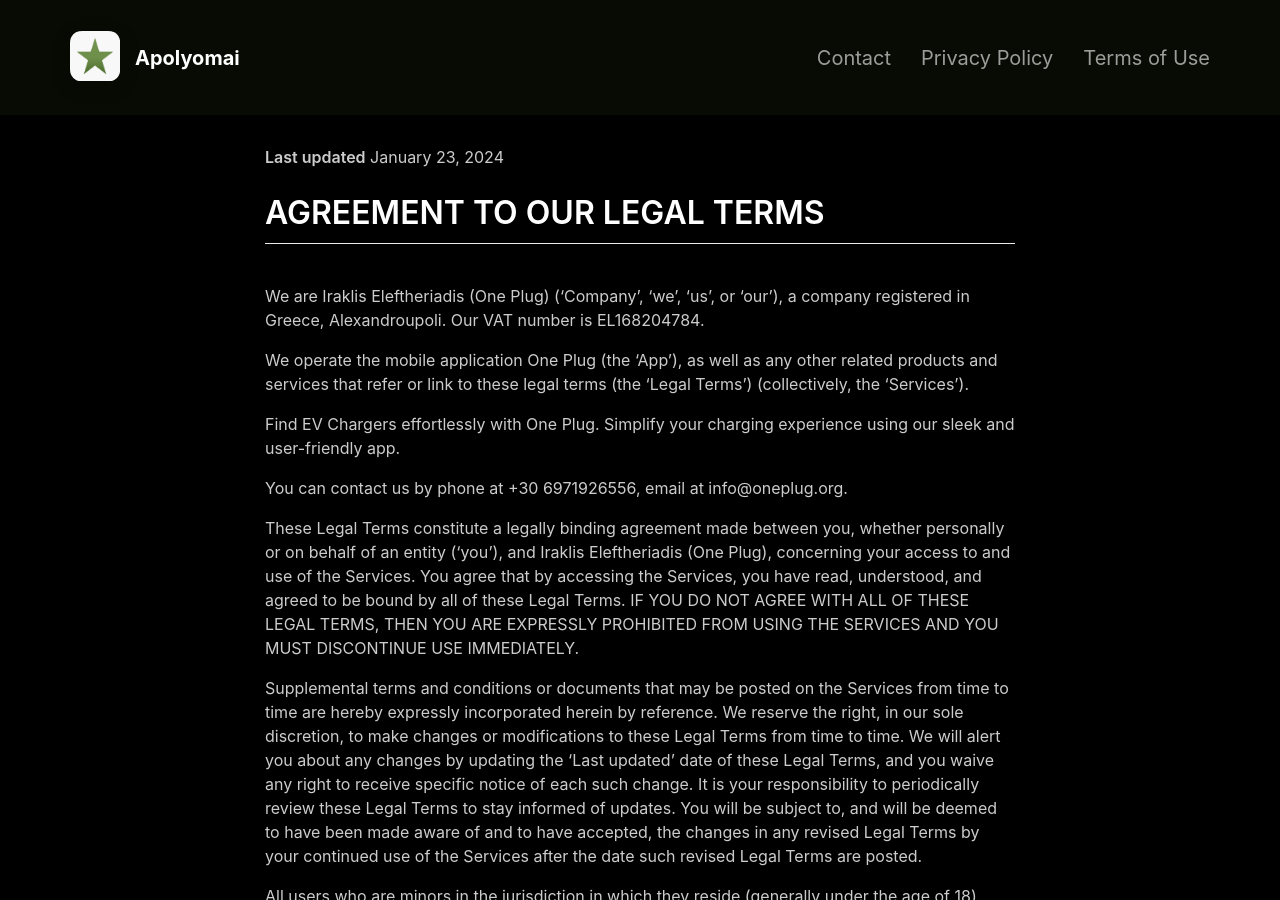
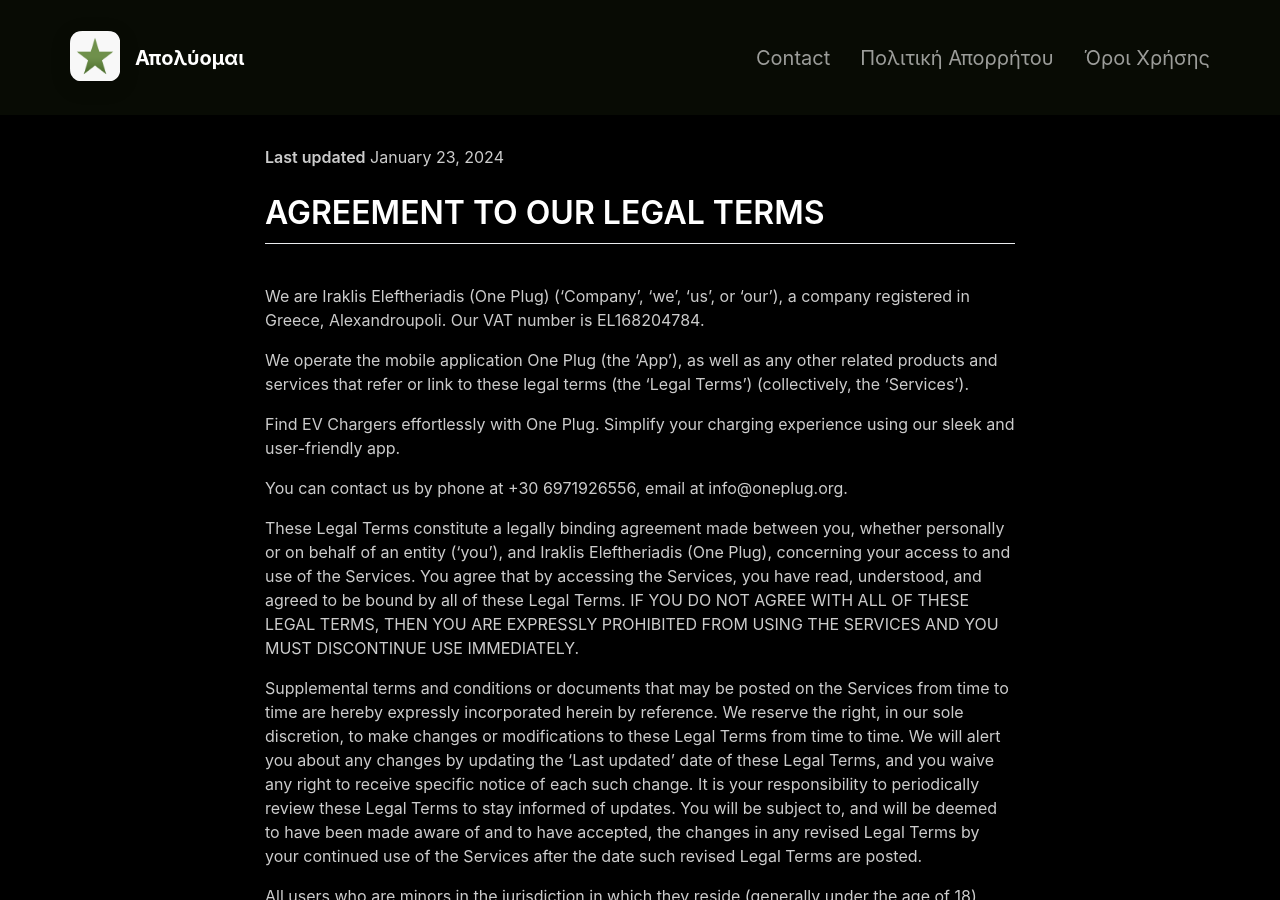
Before and after one commit to IraklisElef/apolyomai-app-landing-page, a Jekyll site: the page built from _pages/termsofuse.md, in a window 1280 px wide and 900 px high. Built offline with Jekyll 4.4.1, drawn with Linux system fonts in a browser that asks for light colours; nearby versions of some CDN libraries.

Commit message:
Update text to greek

```diff
--- a/_config.yml
+++ b/_config.yml
@@ -1,5 +1,5 @@
 #page title
-page_title                                : Apolyomai                                   # Automatically populates with app name if not set and if iOS app ID is set. Otherwise enter manually.
+page_title                                : Απολύομαι                                   # Automatically populates with app name if not set and if iOS app ID is set. Otherwise enter manually.
 
 # App Info
 ios_app_id                                : 6504982905                                # Required. Enter iOS app ID to automatically populate name, price and icons (e.g. 718043190).
@@ -12,7 +12,7 @@ presskit_download_link                    :
 
 app_icon_header                           : assets/appicon-rounded.png
 app_icon                                  : assets/appicon-rounded.png                      # Automatically populates if not set and if iOS app ID is set.  Otherwise enter path to icon file manually.
-app_name                                  : Apolyomai                                         # Automatically populates if not set and if iOS app ID is set.  Otherwise enter manually.
+app_name                                  : Απολύομαι                                         # Automatically populates if not set and if iOS app ID is set.  Otherwise enter manually.
 app_price                                 : Δωρεάν                                        # Automatically populates if not set and if iOS app ID is set.  Otherwise enter manually.
 app_description                           : Ο μετρητής απόλυσής σου!
 
@@ -63,7 +63,7 @@ features                                  :
 
   - title                                 : Στατιστικά
     description                           : Ανάλυσε όλες τις πληροφορίες της θητείας σου.
-    fontawesome_icon_name                 : chart-simple
+    fontawesome_icon_name                 : chart-column
 
   - title                                 : Σκοτεινή Λειτουργία
     description                           : Απολαύστε την εφαρμογή μας σε σκοτεινή λειτουργία.
--- a/_pages/privacypolicy.md
+++ b/_pages/privacypolicy.md
@@ -1,6 +1,6 @@
 ---
 layout: page
-title: Privacy Policy
+title: Πολιτική Απορρήτου
 include_in_header: true
 ---
 **Last updated**
--- a/_pages/termsofuse.md
+++ b/_pages/termsofuse.md
@@ -1,6 +1,6 @@
 ---
 layout: page
-title: Terms of Use
+title: Όροι Χρήσης
 include_in_header: true
 ---
 **Last updated**
```
